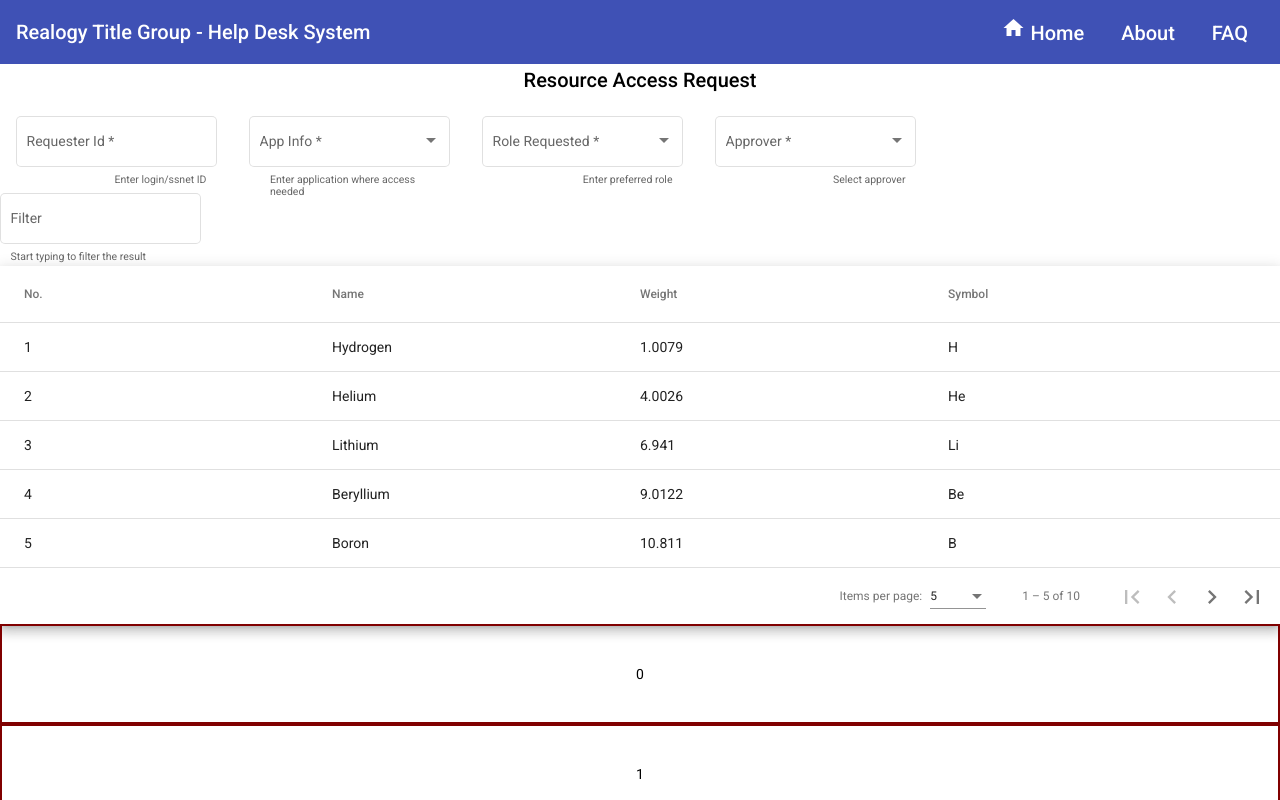
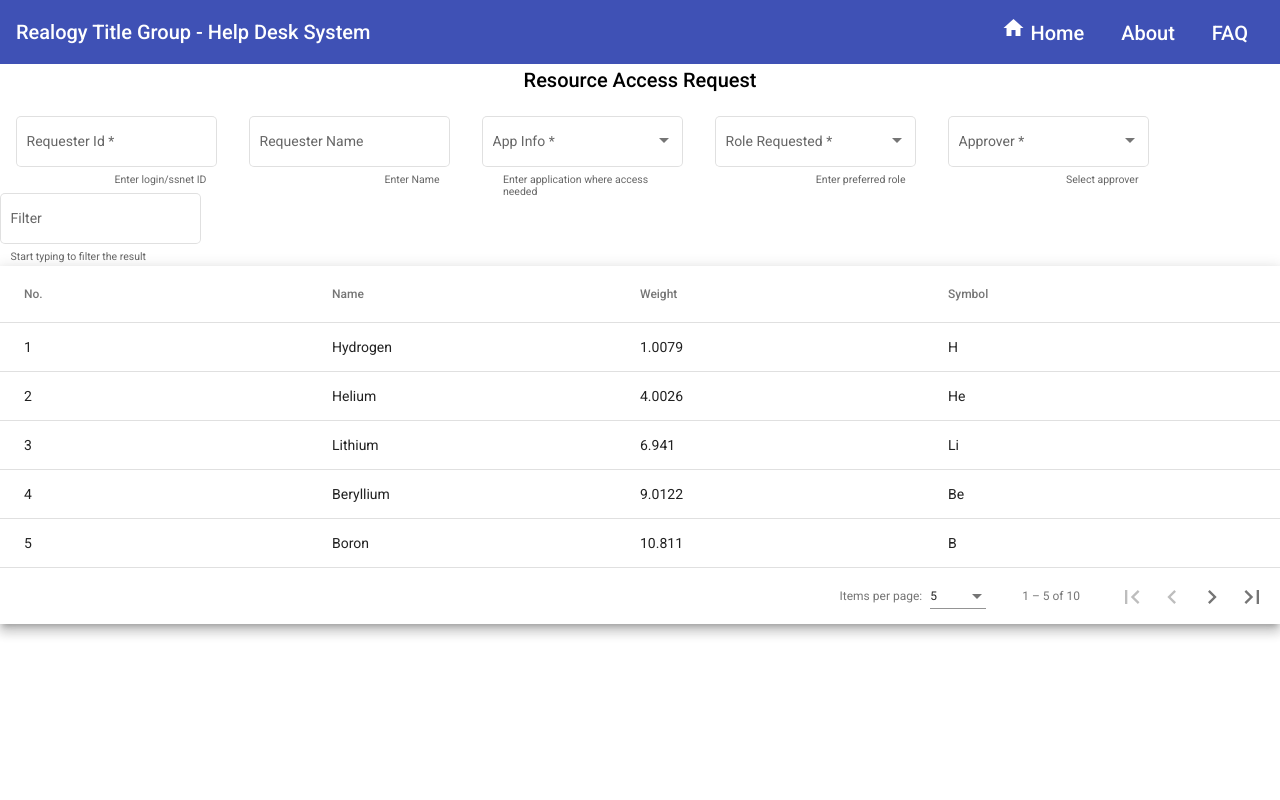
Before and after one commit to yuhup2edy/material-demo, an Angular app: page / in a window 1280 px wide. Shown: the top 800 px of the page. Built offline with nearby package versions, Linux system fonts and the light colour scheme.

Commit message:
Validate with UI

```diff
--- a/src/app/app.component.html
+++ b/src/app/app.component.html
@@ -18,8 +18,31 @@
 <span>
   <mat-form-field floatLabel="auto" appearance="outline" color="primary">
     <mat-label> Requester Id </mat-label>
-    <input type="text" matInput required [formControl]="myControl" />
-    <mat-hint align="end"> Enter login/ssnet ID</mat-hint>
+    <input type="text" matInput required [formControl]="myControl"
+            [errorStateMatcher]="matcher" spellcheck="false"/>
+      <mat-error *ngIf="myControl.hasError('required')">
+      Requester Id is <strong> mandatory </strong> field
+      </mat-error>
+      <mat-error *ngIf="myControl.hasError('minlength')">
+      Minimum length of 6 characters
+      </mat-error>
+      <mat-error *ngIf="myControl.hasError('pattern')">
+        Requester Id is <strong> alphabetic </strong> field
+        </mat-error>
+
+      <mat-hint align="end"> Enter login/ssnet ID</mat-hint>
+    </mat-form-field>
+</span>
+
+<span>
+  <mat-form-field floatLabel="auto" appearance="outline" color="primary">
+    <mat-label> Requester Name </mat-label>
+    <input type="text" matInput placeholder='Ex.Sriram' [formControl]="nameControl"
+            [errorStateMatcher]="matcher" spellcheck="false"/>
+      <mat-error *ngIf="nameControl.hasError('maxlength')">
+      Cannot be greater than 10 char
+      </mat-error>
+      <mat-hint align="end"> Enter Name</mat-hint>
     </mat-form-field>
 </span>
 
@@ -131,8 +154,8 @@
 </div>
 
 
-<cdk-virtual-scroll-viewport itemSize="100" class="container">
+<!-- <cdk-virtual-scroll-viewport itemSize="100" class="container">
 <div *cdkVirtualFor="let l of numbers" class="display-num">
     {{l}}
 </div>
-</cdk-virtual-scroll-viewport>
+</cdk-virtual-scroll-viewport> -->
--- a/src/app/app.component.ts
+++ b/src/app/app.component.ts
@@ -1,5 +1,6 @@
 import { Component, OnInit, ViewChild, AfterViewInit } from '@angular/core'; //view child is for table sorting
-import { FormControl} from '@angular/forms';
+import { FormControl, FormGroupDirective, NgForm, Validators} from '@angular/forms';
+import {ErrorStateMatcher} from '@angular/material/core';
 import { Observable} from 'rxjs';
 import {map,startWith} from 'rxjs/operators';
 import { MatSnackBar } from '@angular/material/snack-bar';
@@ -29,6 +30,13 @@
   {position: 9, name: 'Fluorine', weight: 18.9984, symbol: 'F'},
   {position: 10, name: 'Neon', weight: 20.1797, symbol: 'Ne'},
 ];
+
+export class MyErrorStateMatcher implements ErrorStateMatcher {
+  isErrorState(control: FormControl | null, form: FormGroupDirective | NgForm | null): boolean {
+    const isSubmitted = form && form.submitted;
+    return !!(control && control.invalid && (control.dirty || control.touched || isSubmitted));
+  }
+}
 
 @Component({
   selector: 'app-root',
@@ -126,7 +134,19 @@
   ];
 filteredOptions : Observable<string[]>;
 
-myControl = new FormControl();
+//myControl = new FormControl(['',[Validators.required, Validators.minLength(6),Validators.pattern('^[a-zA-Z]+$')]]);
+
+myControl = new FormControl('', [
+  Validators.required,
+  Validators.minLength(6),
+  Validators.pattern('^[a-zA-Z]+$')
+]);
+
+nameControl = new FormControl('', [
+  Validators.maxLength(10),
+  //Validators.pattern('^[a-zA-Z]+$')
+]);
+
 
 ngOnInit()
 {
@@ -169,6 +189,7 @@
   return subject ? subject.name : undefined;
 }
 
+matcher = new MyErrorStateMatcher();
 }
 
 @Component(
```
